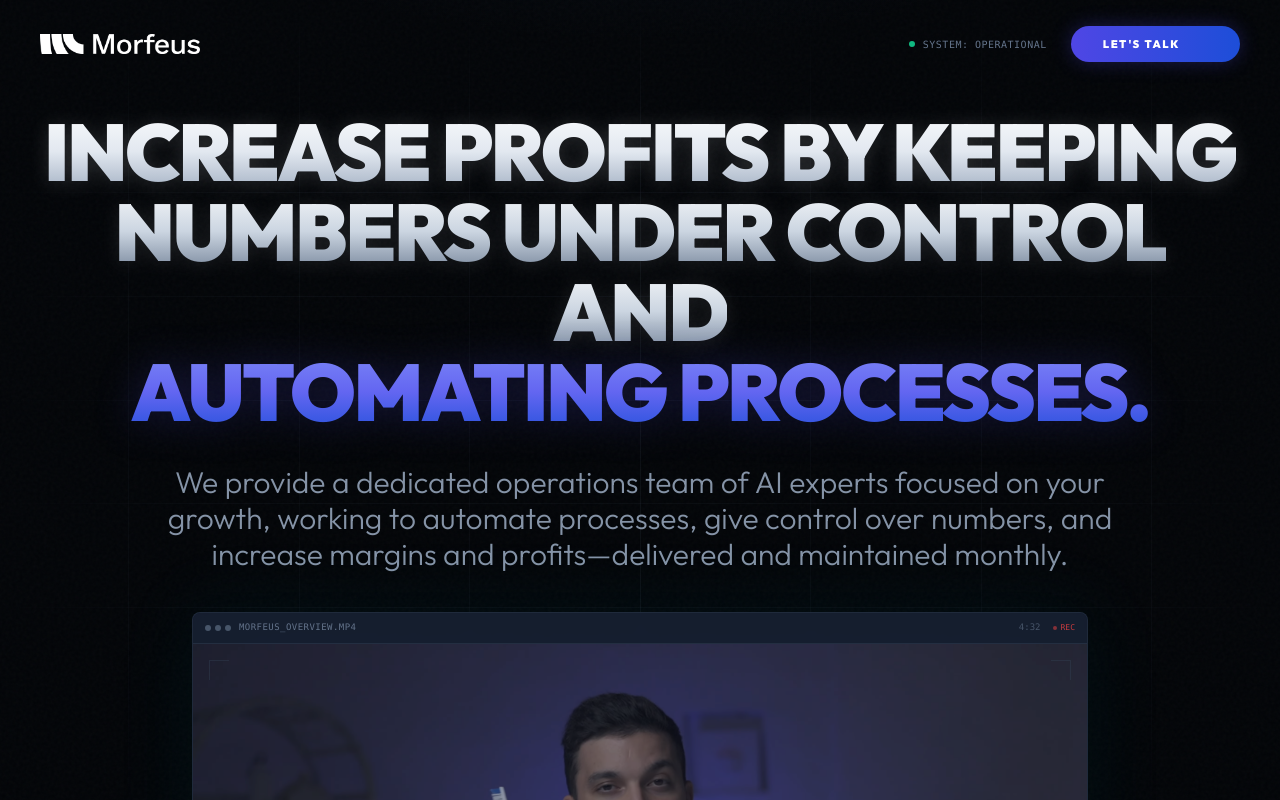
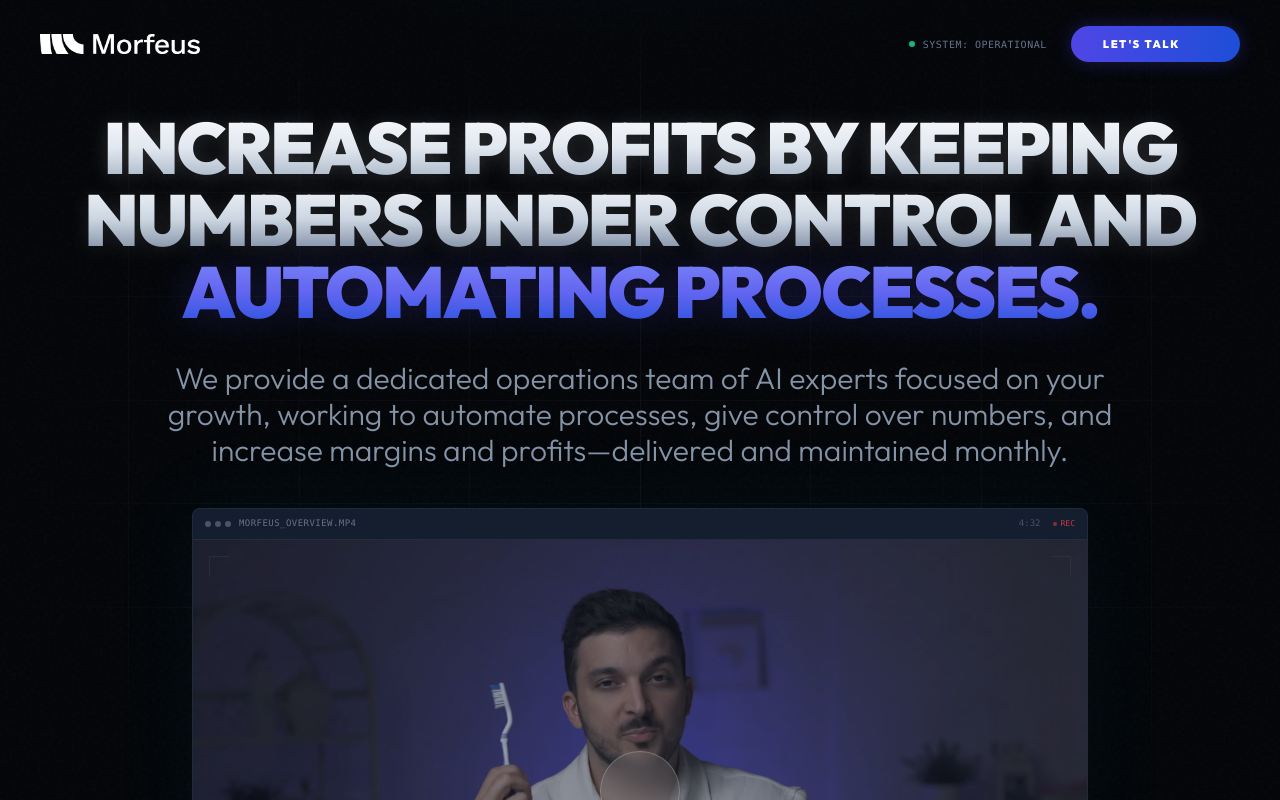
Before and after one commit to mattarna/morfeus-website, a Next.js app: page /en/operating-system in a window 1280 px wide. Shown: the top 800 px of the page. Built offline with nearby package versions, Linux system fonts and the light colour scheme; some icons are missing.

Commit message:
Design: increased hero headline font size only on mobile, reverted desktop

```diff
--- a/src/app/[locale]/operating-system/page.tsx
+++ b/src/app/[locale]/operating-system/page.tsx
@@ -134,7 +134,7 @@ export default function OperatingSystemPage() {
 
           {/* 1. HEADLINE */}
           <div className="mb-6 md:mb-8">
-            <h1 className="text-4xl sm:text-5xl md:text-6xl lg:text-7xl xl:text-[5rem] font-black tracking-[-0.03em] leading-[1.05] uppercase">
+            <h1 className="text-[2.25rem] sm:text-4xl md:text-5xl lg:text-6xl xl:text-7xl font-black tracking-[-0.03em] leading-[1.05] uppercase">
               <span
                 className="bg-clip-text text-transparent bg-gradient-to-b from-white via-[#e2e8f0] to-[#94a3b8] drop-shadow-[0_2px_10px_rgba(255,255,255,0.15)]"
                 style={{ WebkitBackgroundClip: 'text' }}
```
